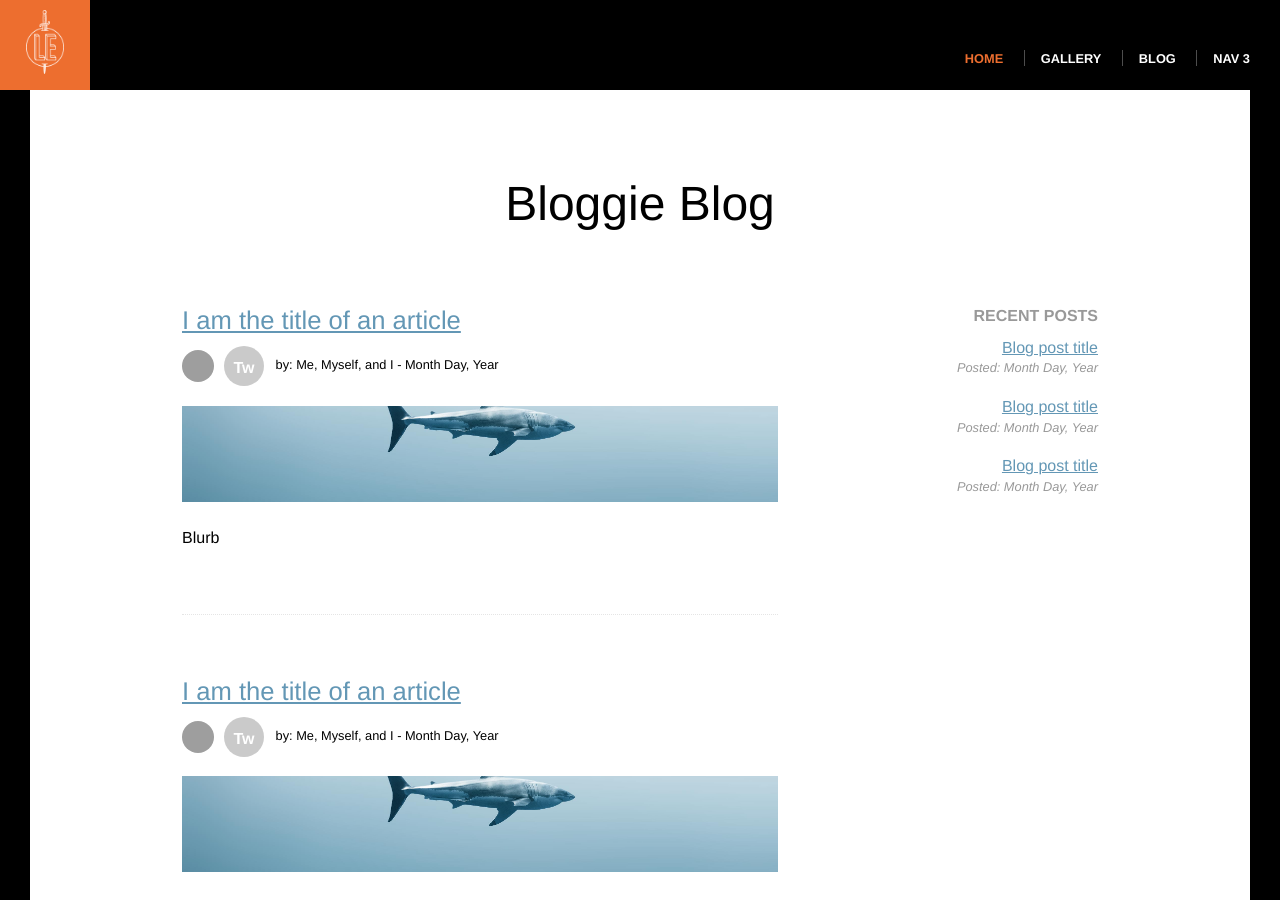
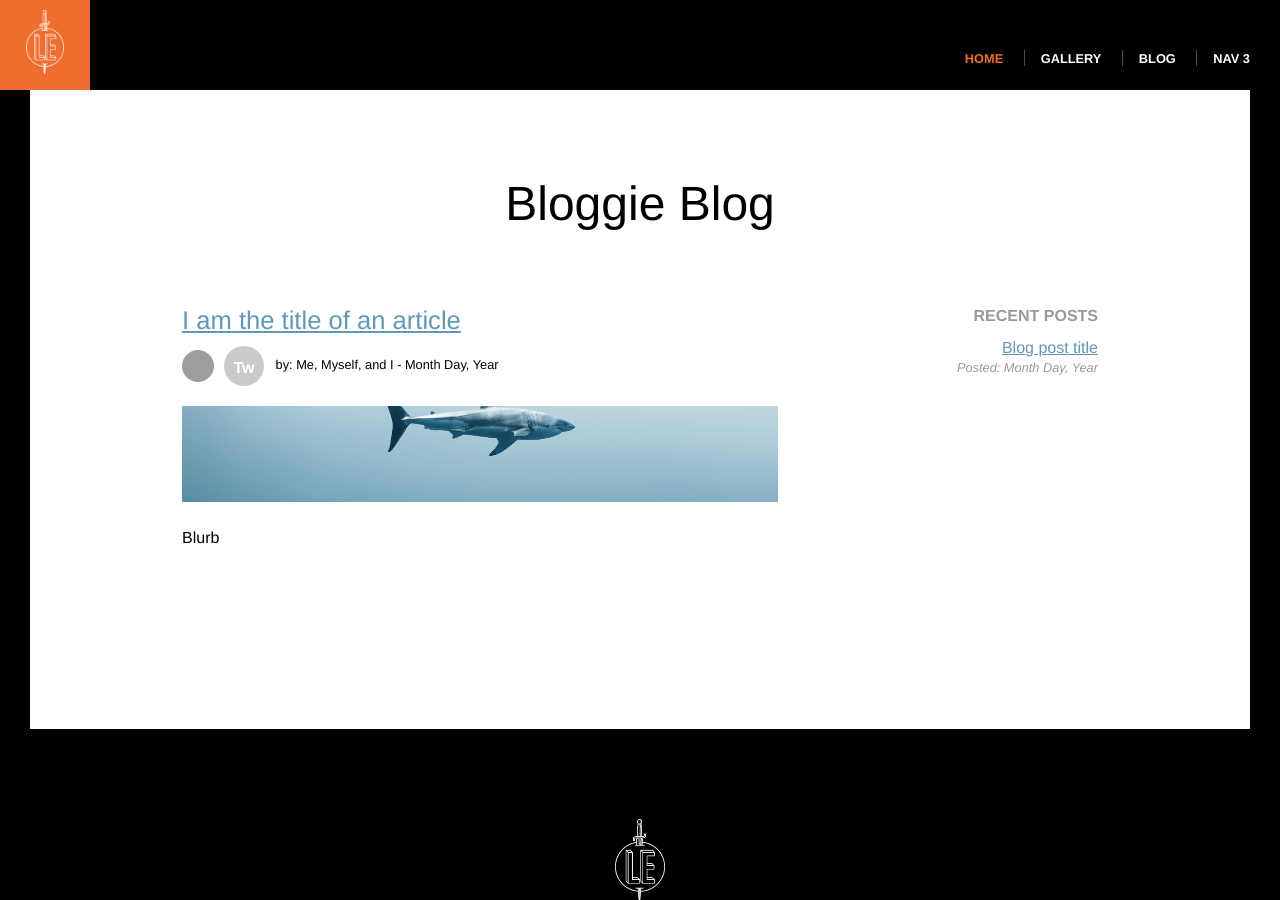
Before and after one commit to Travizzle/travizzle.github.io, a Jekyll site: the page built from blog/index.html, in a window 1280 px wide and 900 px high. Built offline with Jekyll 4.4.1, drawn with Linux system fonts in a browser that asks for light colours; grey boxes are pictures that could not be loaded.

Commit message:
Delete duplicate blog entries

```diff
--- a/blog/index.html
+++ b/blog/index.html
@@ -8,14 +8,6 @@ layout: default
         <div class="col col-aside blog-recent">
             <h4>Recent Posts</h4>
             <ul class="blog-title-list">
-                <li>
-                    <a href="">Blog post title</a>
-                    <span>Posted: Month Day, Year</span>
-                </li>
-                <li>
-                    <a href="">Blog post title</a>
-                    <span>Posted: Month Day, Year</span>
-                </li>
                 <li>
                     <a href="">Blog post title</a>
                     <span>Posted: Month Day, Year</span>
@@ -39,22 +31,6 @@ layout: default
                     Blurb
                 </p>
             </div>
-            <div class="blog-posts">
-                <header class="post-header">
-                    <h2><a href="">I am the title of an article</a></h2>
-                    <div class="post-byline">
-                        <img src="https://gravatar.com/avatar/ffda7d145b83c4b118f982401f962ca6?s=150">
-                        <a href="#" class="social-link">Tw</a>
-                        by: Me, Myself, and I
-                        <span> - Month Day, Year</span>
-                    </div>
-                </header>
-            <div class="posts-image" style="background-image:url('/images/shark.jpg')">
-            </div>
-                <p>
-                    Blurb
-                </p>
-            </div>
         </div>
     </div>
 </div>
```
